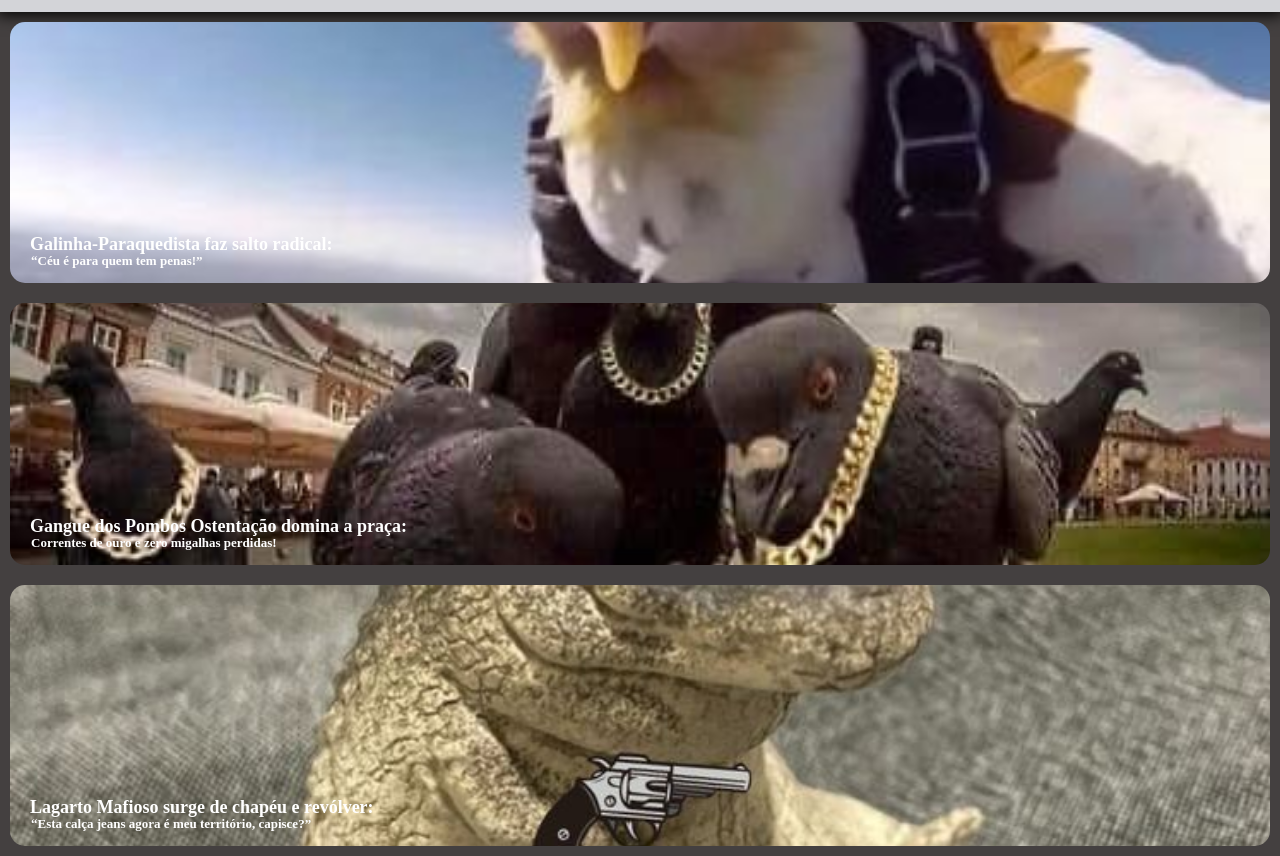
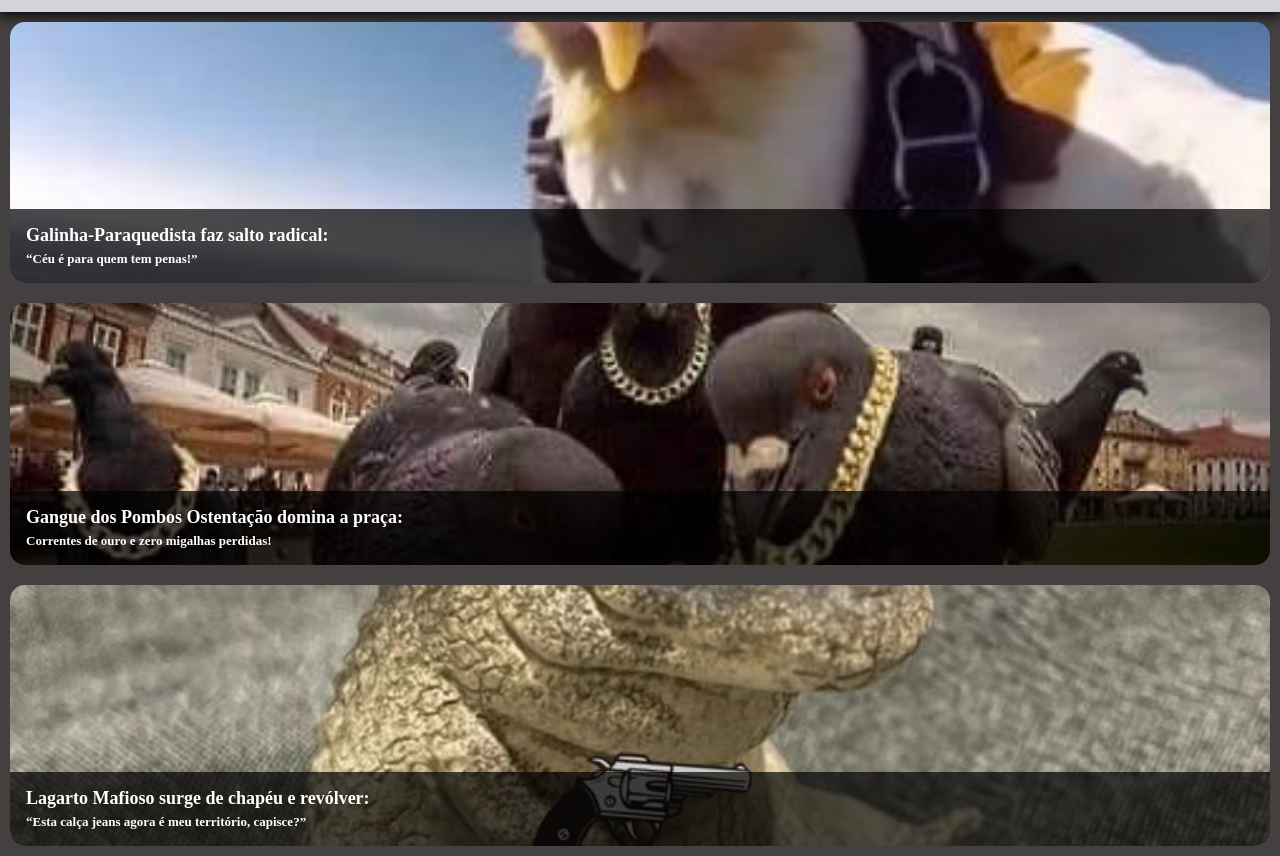
Before and after one commit to JoaoVignoli/NewsSite, a plain HTML site: page index.html in a window 1280 px wide. Shown: the part 53-909 px from the top of the page. Drawn offline with Linux system fonts and the light colour scheme.

Commit message:
Adicionando fundo ao titulo da noticia, para ter um destaque e ser melhor visivel.

```diff
--- a/index.css
+++ b/index.css
@@ -81,30 +81,25 @@ html, body {
 
 /* Título sobre a imagem -------------------------------------*/
 .card-title {
-    position:absolute;
-    bottom:8px;
-    left:0px;
-    right:8px;
-    padding:20px 20px;
-    color:#fff;
-    font-weight:600;
-    border-radius:8px;
+    font-weight: 600;
     font-size: 18px;
+    display: block; /* Garante que o título fique acima do texto */
+    margin-bottom: 5px; /* Espaço entre título e texto */
 }
 
 .card-text {
-    position:absolute;
-    bottom:8px;
-    left:11px;
-    right:8px;
-    padding:6px 10px;
-    color:#fff;
-    font-weight:600;
-    border-radius:8px;
+    font-weight: 600;
     font-size: 13px;
+    display: block; /* Garante que o texto fique em uma nova linha */
 }
 
-.backgroud-text-card {
-    height: 20%;
-    background-color: #444040;
+.text-container {
+    position: absolute;
+    bottom: 0px;
+    left: 0px;
+    right: 0px;
+    background-color: rgba(0, 0, 0, 0.7); /* Fundo preto com opacidade */
+    color: white; /* Cor do texto */
+    padding: 16px; /* Espaçamento interno */
+    /* border-radius: 8px; Bordas arredondadas */
 }
--- a/index.html
+++ b/index.html
@@ -22,20 +22,25 @@
     <div class="top-news">
         <div class="card-new">
             <img src="./img/img1.jpg" alt="">
+            <div class="text-container">
                 <span class="card-title">Galinha-Paraquedista faz salto radical:</span>
                 <span class="card-text">“Céu é para quem tem penas!”</span>
-        </article>
-        </div class="backgroud-text-card">
+            </div>
+        </div>
         <div class="card-new">
             <img src="./img/img2.jpg" alt="">
+            <div class="text-container">
                 <span class="card-title">Gangue dos Pombos Ostentação domina a praça:</span>
                 <span class="card-text">Correntes de ouro e zero migalhas perdidas!</span>
             </div>
+        </div>
         <div class="card-new">
             <img src="./img/img3.jpg" alt="">
+            <div class="text-container">
                 <span class="card-title">Lagarto Mafioso surge de chapéu e revólver:</span>
                 <span class="card-text">“Esta calça jeans agora é meu território, capisce?”</span>
             </div>
         </div>
+    </div>
 </body>
 </html>
```
Also changed, not shown: img/img4.jpg. Lines whose indentation alone changed are shown as unchanged.
